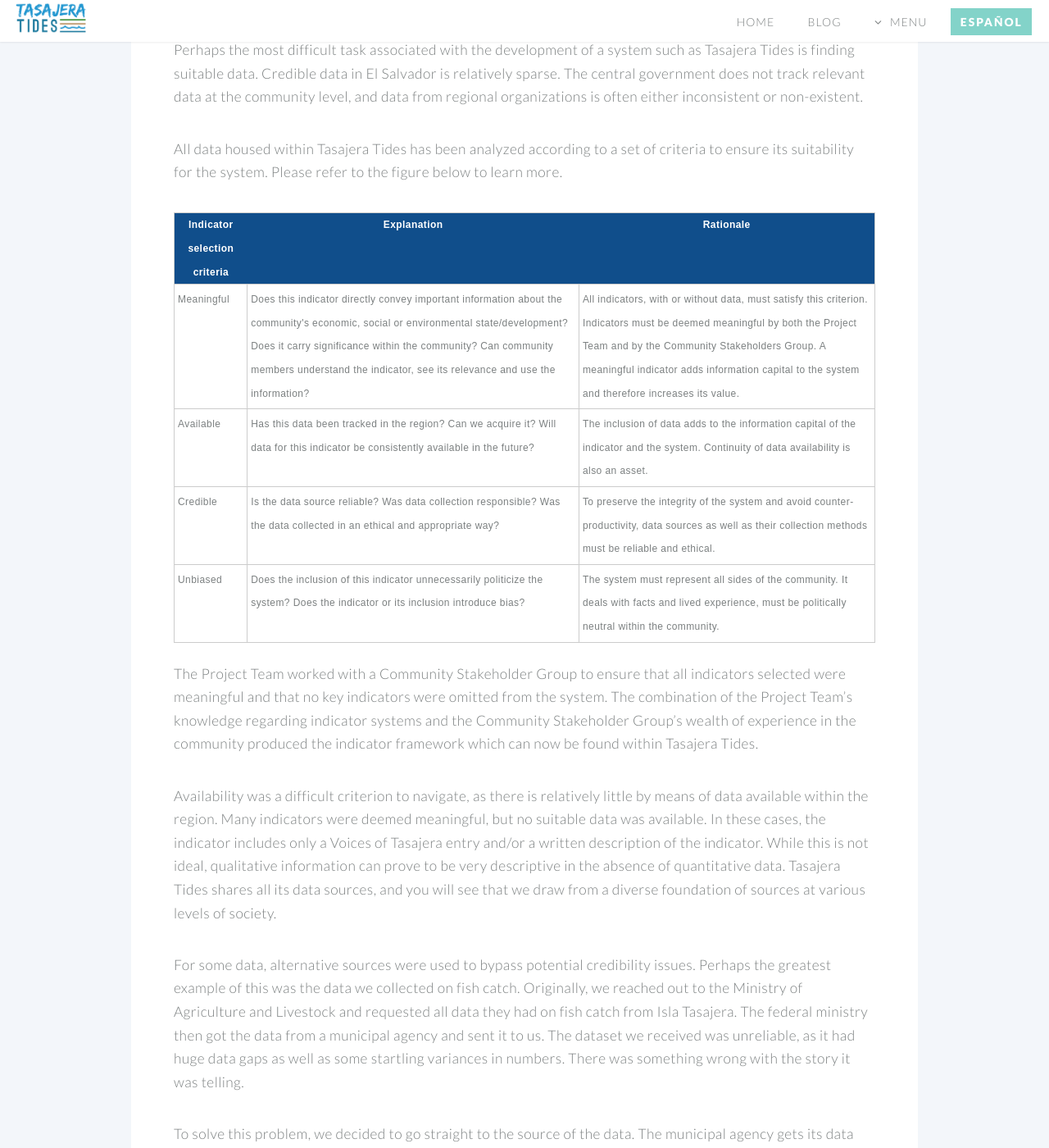
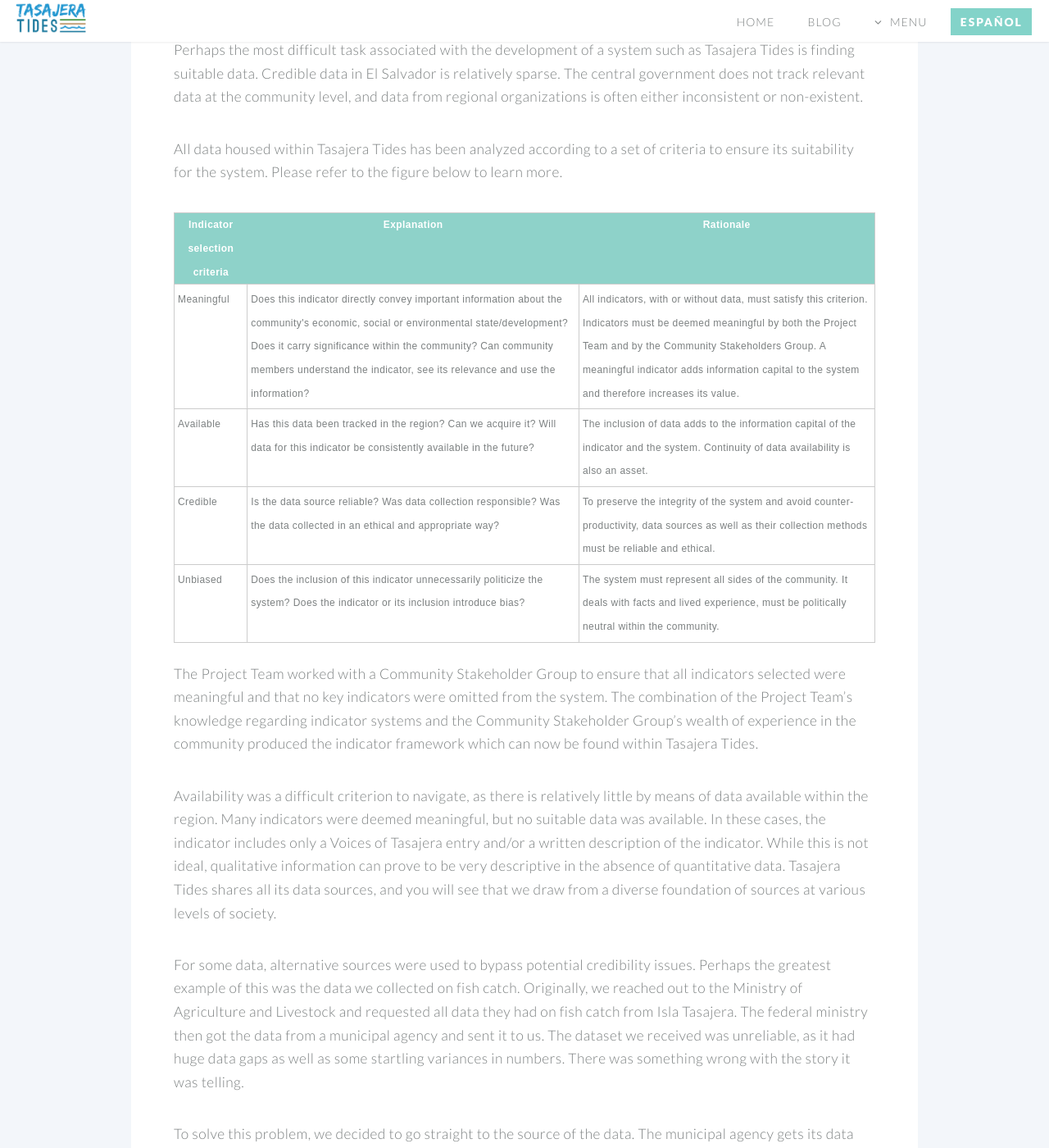
Before and after one commit to danteo90/danteo90.github.io, a Jekyll site: the page built from the-project.html, in a window 1280 px wide and 1400 px high, scrolled down 1616 px. Shown: the whole window at 82% size. Built offline with Jekyll 4.4.1, drawn with Linux system fonts in a browser that asks for light colours.

Commit message:
Update the-project.html

```diff
--- a/the-project.html
+++ b/the-project.html
@@ -54,17 +54,17 @@ layout: default-en
 		border: 1px solid #CCC;
 	}
 	.tableizer-table th {
-		background-color: #104E8B;
+		background-color: #8ED2C9;
 		color: #FFF;
 		font-weight: bold;
 	}
 </style>
 <table class="tableizer-table">
-<thead><tr class="tableizer-firstrow"><th style="21%">Indicator selection criteria</th><th>Explanation</th><th>Rationale</th></tr></thead><tbody>
+<thead><tr class="tableizer-firstrow"><th>Indicator selection criteria</th><th>Explanation</th><th>Rationale</th></tr></thead><tbody>
 
 
 										<tr>
-											<td>Meaningful</td>
+											<td style="21%">Meaningful</td>
 											<td>Does this indicator directly convey important information about the community's economic, social or environmental state/development? Does it carry significance within the community? Can community members understand the indicator, see its relevance and use the information?</td>
 											<td>All indicators, with or without data, must satisfy this criterion. Indicators must be deemed meaningful by both the Project Team and by the Community Stakeholders Group. A meaningful indicator adds information capital to the system and therefore increases its value.</td>
 										</tr>
```
